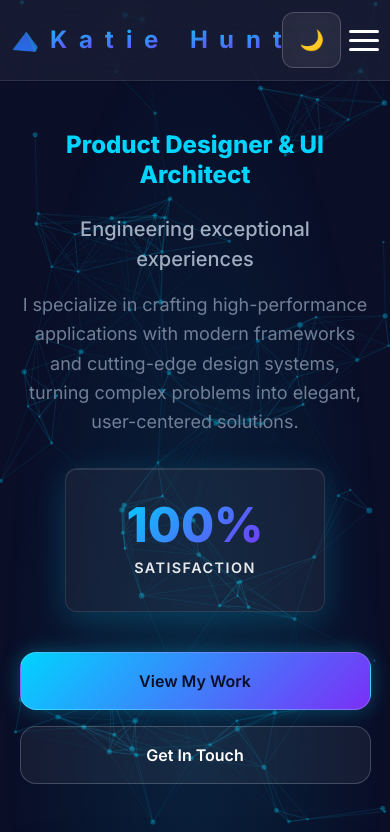
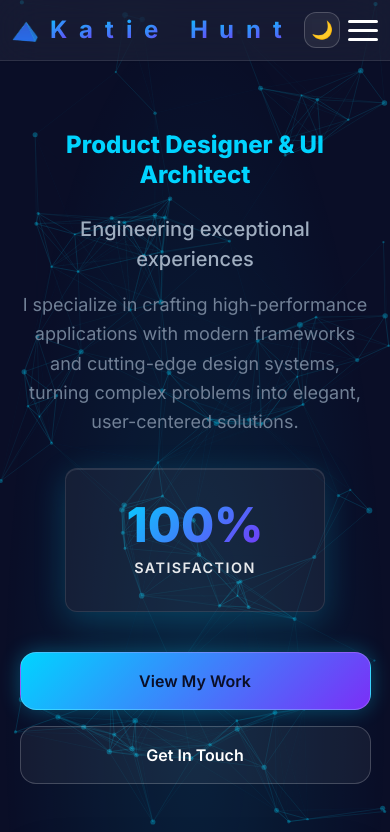
Before and after one commit to khunt247/FrontEnd-Engineer-Portfolio, a website: page index.html in a window 390 px wide. Shown: the top 832 px of the page. Drawn offline with Linux system fonts and the light colour scheme.

Commit message:
toggle button size reduced

```diff
--- a/styles.css
+++ b/styles.css
@@ -3773,6 +3773,16 @@ footer {
         display: none;
     }
 
+    .theme-toggle {
+        min-width: 42px;
+        min-height: 42px;
+        padding: var(--space-2);
+    }
+
+    .theme-icon {
+        font-size: var(--font-size-lg);
+    }
+
     .hero {
         padding: calc(90px + var(--space-10)) 5% var(--space-8);
     }
@@ -3924,4 +3934,14 @@ footer {
     .nav-right {
         gap: var(--space-2);
     }
-}
+
+    .theme-toggle {
+        min-width: 36px;
+        min-height: 36px;
+        padding: 4px;
+    }
+
+    .theme-icon {
+        font-size: 1.1rem;
+    }
+}
```
